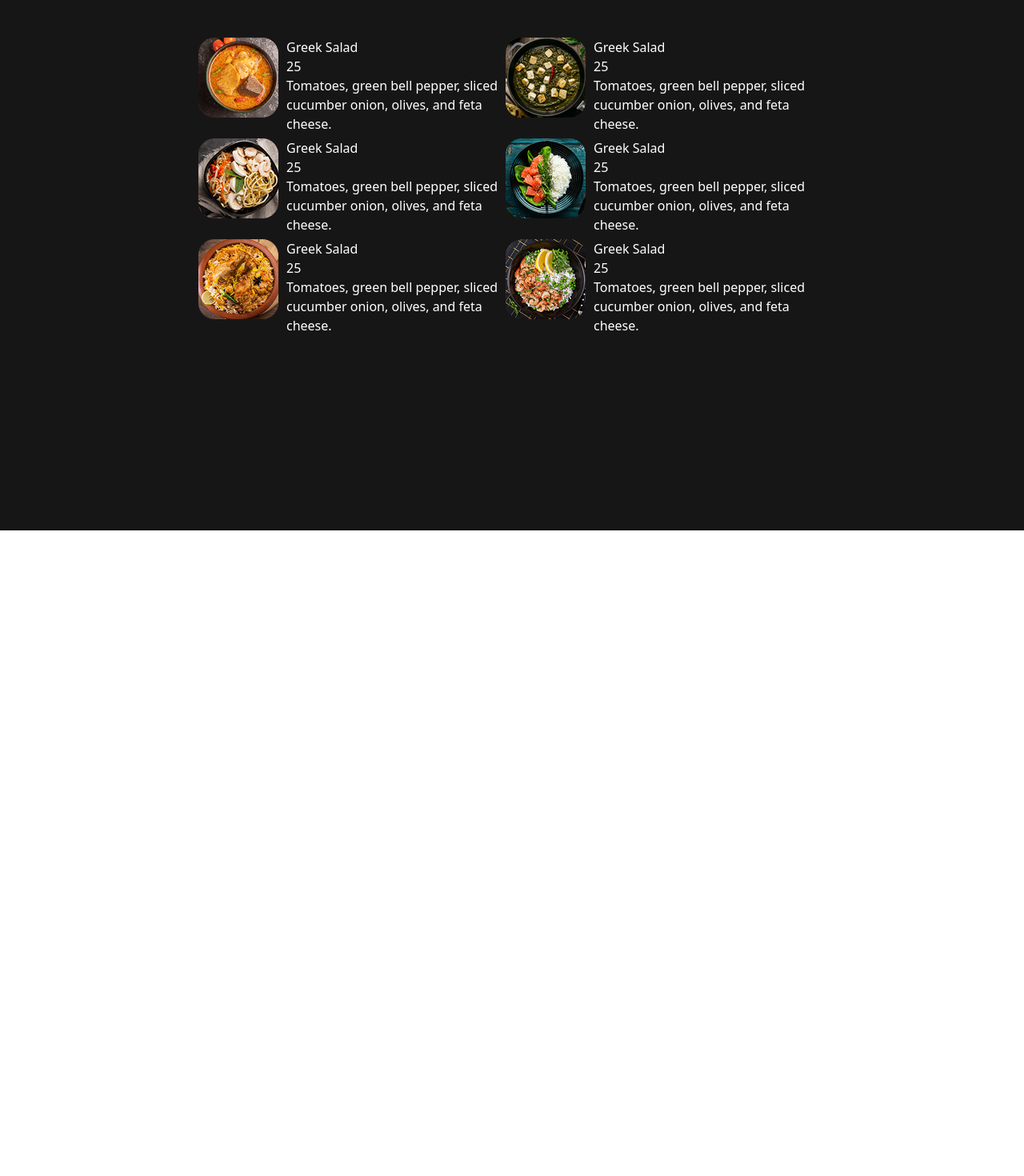
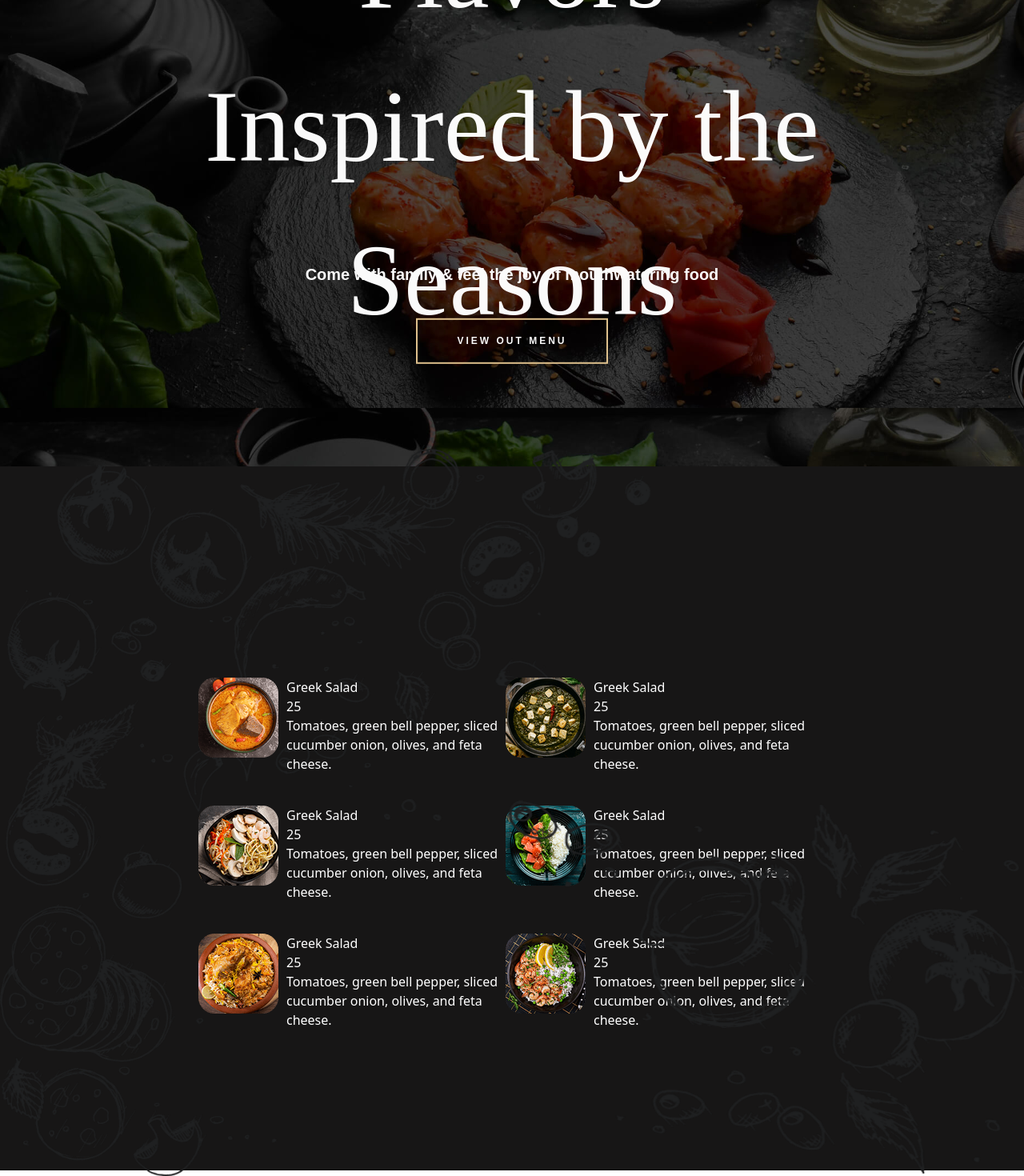
Before and after one commit to SalhineRachid/GRILLI, a React (Vite) app: page / in a window 1280 px wide. Shown: the part 217-1687 px from the top of the page at 80% size. Before the commit the page ends 880 px from the top, so only its background shows below. Built offline with nearby package versions, Linux system fonts and the light colour scheme; a web font is replaced by a local one.

Commit message:
working on the moving background components

```diff
--- a/src/App.jsx
+++ b/src/App.jsx
@@ -9,6 +9,7 @@ function App() {
   return (
     <>
       <Navbar />
+      <Home />
       <Menu />
     </>
   )
--- a/src/Pages/Menu.jsx
+++ b/src/Pages/Menu.jsx
@@ -6,10 +6,18 @@ import menu3 from "../assets/menu-3.png";
 import menu4 from "../assets/menu-4.png";
 import menu5 from "../assets/menu-5.png";
 import menu6 from "../assets/menu-6.png";
+import shape5 from "../assets/shape-5.png"
+import shape6 from "../assets/shape-6.png"
 function Menu() {
   return (
-    <div className="h-[110vh] w-[100%] flex justify-center items-center bg-[#171616] ">
-      <div className="w-[30%] h-[40%] flex flex-col justify-between items-center text-white">
+    <div className="relative h-[110vh] w-[100%] flex justify-center items-center bg-[#171616]">
+      <img className="absolute inset-0 z-0 strechInOut" src={shape5}/>
+      <div className="absolute w-[800px] h-[450px] bottom-0 right-0 ">
+        <img className="absolute w-[100%] strechInOut  z-50" src={shape6}/>
+      </div>
+
+      <div className="w-[100%] h-[100%] flex justify-center items-center absolute z-10">
+        <div className="w-[30%] h-[40%] flex flex-col justify-between items-center gap-15 text-white">
           <MenuItem
             dishPicture={menu1}
             dishName={"Greek Salad"}
@@ -35,7 +43,8 @@ function Menu() {
             }
           />
         </div>
-      <div  className="w-[30%] h-[40%] flex flex-col justify-between items-center text-white">
+
+        <div  className="w-[30%] h-[40%] flex flex-col justify-between items-center gap-15 text-white">
           <MenuItem
             dishPicture={menu4}
             dishName={"Greek Salad"}
@@ -62,6 +71,7 @@ function Menu() {
           />
         </div>
       </div>
+    </div>
   );
 }
 
--- a/src/index.css
+++ b/src/index.css
@@ -10,6 +10,21 @@
   }
 }
 
+@keyframes strech {
+  0% {
+    height: 96%;
+    transform: translateY(2%);
+  }
+  100% {
+    height: 104%;
+    transform: translateY(-3%);
+  }
+}
+
+.strechInOut{
+  animation: strech 2s ease infinite alternate;
+
+}
 
 .bgZoomIn {
   animation: bgZoomIn 5s ease-in-out forwards;
```
Also changed, not shown: src/assets/shape-5.png (added), src/assets/shape-6.png (added). Lines whose indentation alone changed are shown as unchanged.
